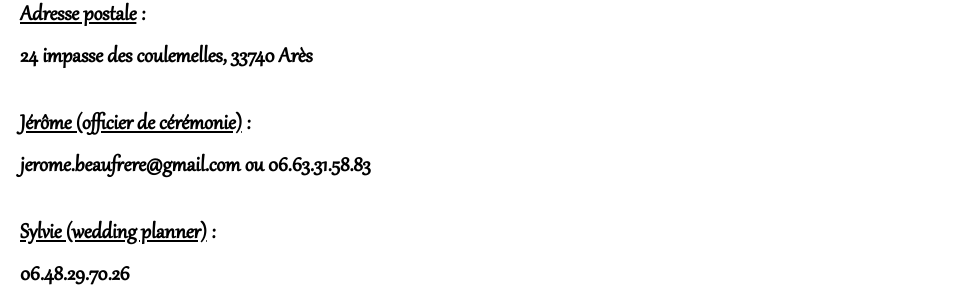
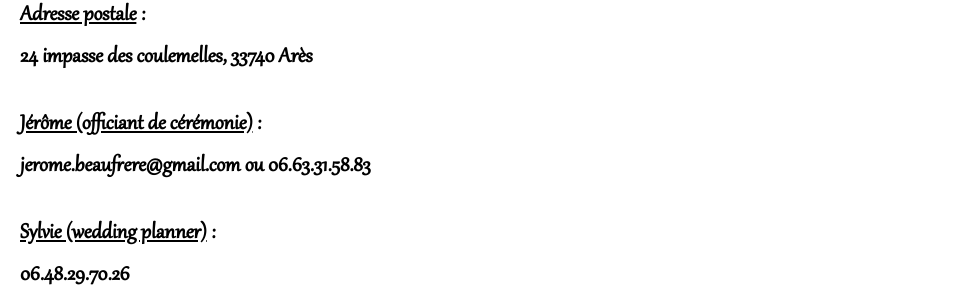
Before and after one commit to Germinal-A/Site-du-Mariage-de-Julia-et-Germain, a Jekyll site: the page built from contact.md, in a window 1280 px wide. Shown: the part 1321-1622 px from the top of the page, without its empty margins (0-966 px from the left). Built offline with Jekyll 4.4.1, drawn with Linux system fonts in a browser that asks for light colours.

Commit message:
Update contact.md

```diff
--- a/contact.md
+++ b/contact.md
@@ -10,6 +10,6 @@ weight: 5
 
 <u>Adresse postale</u> :<br/>24 impasse des coulemelles, 33740 Arès
 
-<u>Jérôme (officier de cérémonie)</u> :<br/>[jerome.beaufrere@gmail.com](mailto:jerome.beaufrere@gmail.com) ou [06.63.31.58.83](tel:+33663315983)
+<u>Jérôme (officiant de cérémonie)</u> :<br/>[jerome.beaufrere@gmail.com](mailto:jerome.beaufrere@gmail.com) ou [06.63.31.58.83](tel:+33663315983)
 
 <u>Sylvie (wedding planner)</u> :<br/>[06.48.29.70.26](tel:+33648297026)
```
